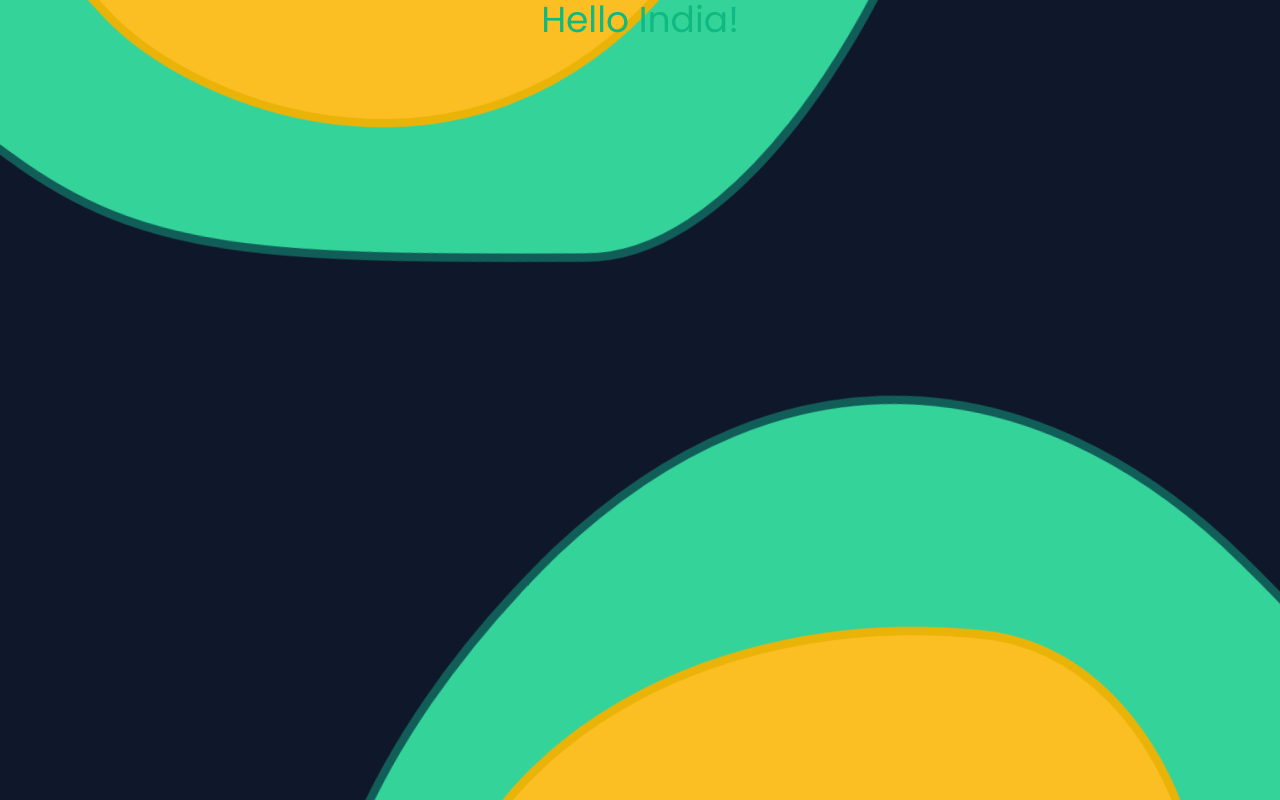
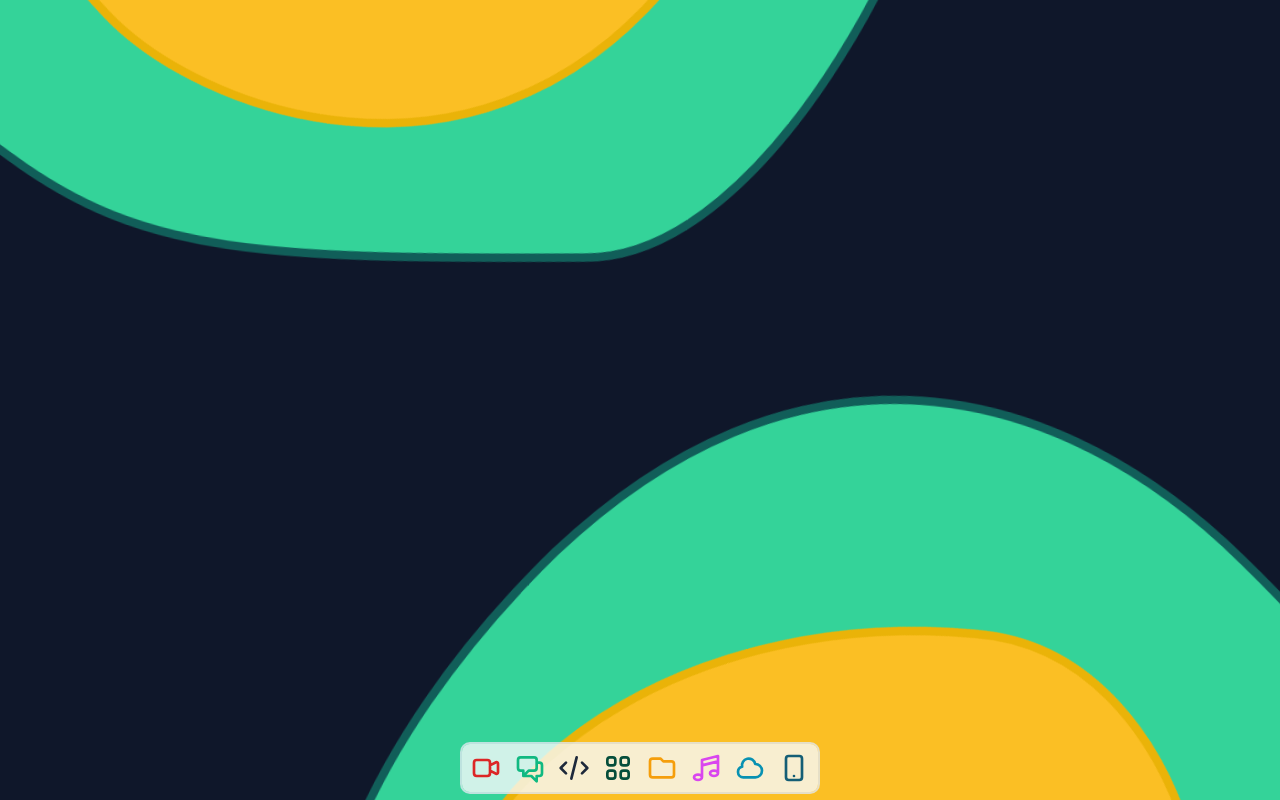
Before and after one commit to pushkarydv/NextOS, a Next.js app: page / in a window 1280 px wide. Built offline with nearby package versions, Linux system fonts and the light colour scheme.

Commit message:
added accessbar

```diff
--- /dev/null
+++ b/components/Accessbar/index.js
@@ -0,0 +1,55 @@
+import React from "react";
+import {
+  ChatAlt2Icon,
+  CloudIcon,
+  CodeIcon,
+  DeviceMobileIcon,
+  FolderIcon,
+  MusicNoteIcon,
+  VideoCameraIcon,
+  ViewGridIcon,
+} from "@heroicons/react/outline";
+export default function Accessbar() {
+  //   function toggleApp(id) {
+  //     document.getElementById(id).classList.toggle("hidden");
+  //   }
+  return (
+    <div className="fixed bottom-0 left-0 w-full  flex flex-col overflow-x-auto justify-center align-center ">
+      <div className="flex flex-row m-1 mb-2 p-1 bg-slate-50/80 ring-2 ring-slate-200/80 rounded-lg gap-1 w-fit mx-auto">
+        <button className="transition p-1 rounded-md relative">
+          <VideoCameraIcon className="w-8 stroke-red-600 peer md:hover:scale-95" />
+          <div className="transition-all absolute invisible peer-hover:visible bottom-0 left-1/2 -translate-x-1/2 z-0 w-4 h-[0.2rem] rounded-xl bg-emerald-500 "></div>
+        </button>
+
+        <button className="transition p-1 rounded-md relative">
+          <ChatAlt2Icon className="w-8 stroke-emerald-500 peer md:hover:scale-95" />
+          <div className="transition-all absolute invisible peer-hover:visible bottom-0 left-1/2 -translate-x-1/2 z-0 w-4 h-[0.2rem] rounded-xl bg-emerald-500 "></div>
+        </button>
+        <button className="transition p-1 rounded-md relative">
+          <CodeIcon className="w-8 stroke-slate-800 peer md:hover:scale-95" />
+          <div className="transition-all absolute invisible peer-hover:visible bottom-0 left-1/2 -translate-x-1/2 z-0 w-4 h-[0.2rem] rounded-xl bg-emerald-500 "></div>
+        </button>
+        <button className="transition p-1 rounded-md relative">
+          <ViewGridIcon className="w-8 stroke-emerald-900 peer md:hover:scale-95" />
+          <div className="transition-all absolute invisible peer-hover:visible bottom-0 left-1/2 -translate-x-1/2 z-0 w-4 h-[0.2rem] rounded-xl bg-emerald-500 "></div>
+        </button>
+        <button className="transition p-1 rounded-md relative">
+          <FolderIcon className="w-8 stroke-amber-500 peer md:hover:scale-95" />
+          <div className="transition-all absolute invisible peer-hover:visible bottom-0 left-1/2 -translate-x-1/2 z-0 w-4 h-[0.2rem] rounded-xl bg-emerald-500 "></div>
+        </button>
+        <button className="transition p-1 rounded-md relative">
+          <MusicNoteIcon className="w-8 stroke-fuchsia-500 peer md:hover:scale-95" />
+          <div className="transition-all absolute invisible  peer-hover:visible bottom-0 left-1/2 -translate-x-1/2 z-0 w-4 h-[0.2rem] rounded-xl bg-emerald-500"></div>
+        </button>
+        <button className="transition p-1 rounded-md relative">
+          <CloudIcon className="w-8 stroke-cyan-600 peer md:hover:scale-95" />
+          <div className="transition-all absolute invisible peer-hover:visible bottom-0 left-1/2 -translate-x-1/2 z-0 w-4 h-[0.2rem] rounded-xl bg-emerald-500 "></div>
+        </button>
+        <button className="transition p-1 rounded-md relative">
+          <DeviceMobileIcon className="w-8 stroke-cyan-800 peer md:hover:scale-95" />
+          <div className="transition-all absolute invisible peer-hover:visible bottom-0 left-1/2 -translate-x-1/2 z-0 w-4 h-[0.2rem] rounded-xl bg-emerald-500 "></div>
+        </button>
+      </div>
+    </div>
+  );
+}
--- a/pages/index.js
+++ b/pages/index.js
@@ -1,4 +1,5 @@
 import Head from "next/head";
+import Accessbar from "../components/Accessbar";
 
 export default function Home() {
   return (
@@ -12,9 +13,7 @@ export default function Home() {
         <link rel="icon" href="/favicon.ico" />
       </Head>
       <div className="w-full h-screen relative">
-        <div className="text-center text-emerald-500 text-4xl">
-          Hello India!
-        </div>
+        <Accessbar />
       </div>
     </>
   );
```
